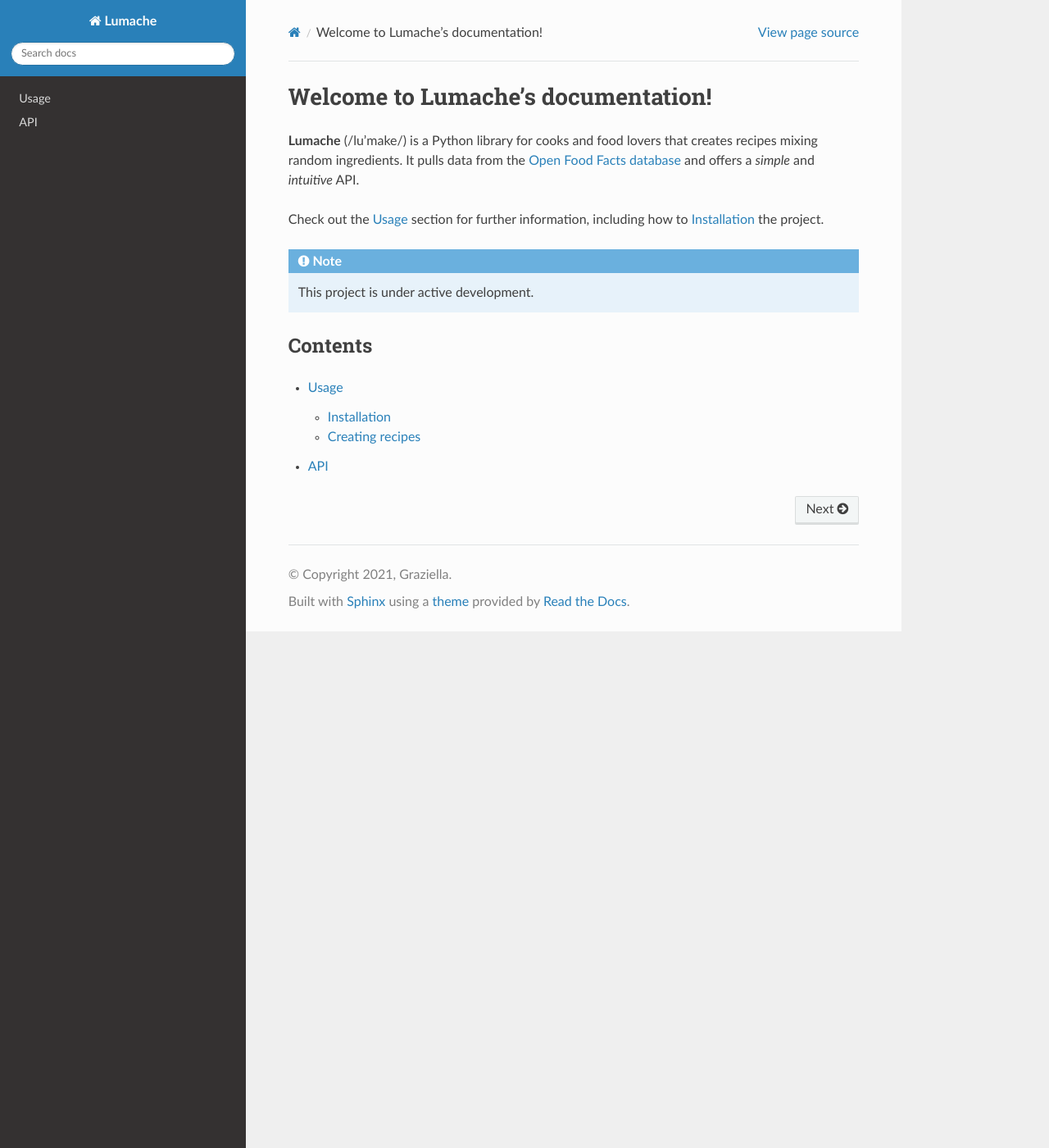
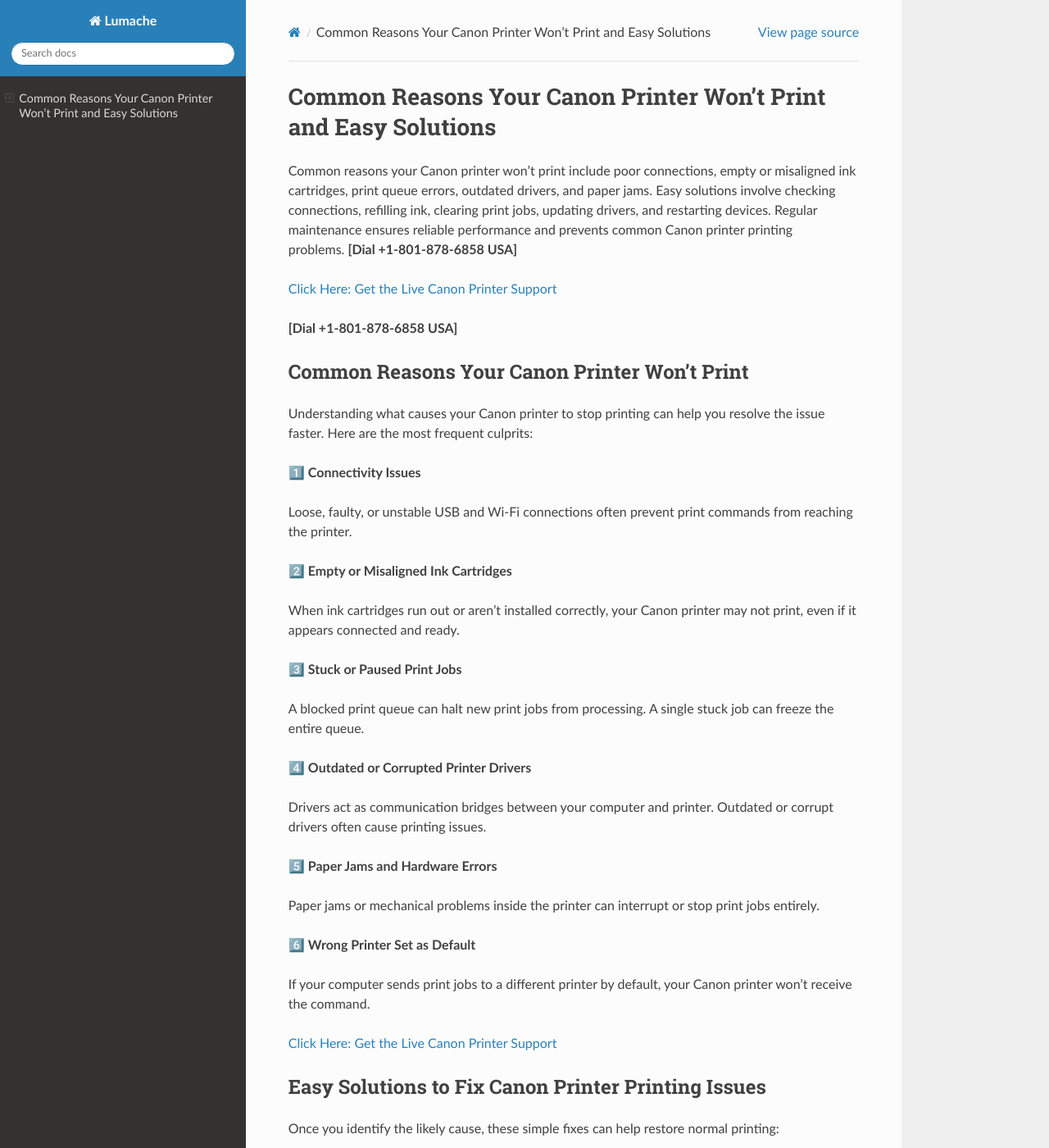
Before and after one commit to tomtomgarry/Canonusasmartprint, a Sphinx documentation site: the page built from docs/source/index.rst, in a window 1280 px wide and 1400 px high. Shown: the whole window at 82% size. Built offline with Sphinx 7.4.7 and the Read the Docs theme 3.1.0, drawn with Linux system fonts in a browser that asks for light colours; some of the changed text lies outside the part shown.

Commit message:
Update index.rst

```diff
--- a/docs/source/index.rst
+++ b/docs/source/index.rst
@@ -1,22 +1,75 @@
-Welcome to Lumache's documentation!
-===================================
+Common Reasons Your Canon Printer Won’t Print and Easy Solutions
+================================================================
 
-**Lumache** (/lu'make/) is a Python library for cooks and food lovers
-that creates recipes mixing random ingredients.
-It pulls data from the `Open Food Facts database <https://world.openfoodfacts.org/>`_
-and offers a *simple* and *intuitive* API.
+Common reasons your Canon printer won’t print include poor connections, empty or misaligned ink cartridges, print queue errors, outdated drivers, and paper jams. Easy solutions involve checking connections, refilling ink, clearing print jobs, updating drivers, and restarting devices. Regular maintenance ensures reliable performance and prevents common Canon printer printing problems. **[Dial +1-801-878-6858 USA]**
 
-Check out the :doc:`usage` section for further information, including
-how to :ref:`installation` the project.
+`Click Here: Get the Live Canon Printer Support <https://jivo.chat/KlZSRejpBm>`_
 
-.. note::
+**[Dial +1-801-878-6858 USA]**
 
-   This project is under active development.
+Common Reasons Your Canon Printer Won’t Print
+---------------------------------------------
 
-Contents
---------
+Understanding what causes your Canon printer to stop printing can help you resolve the issue faster. Here are the most frequent culprits:
 
-.. toctree::
+1️⃣ **Connectivity Issues**
 
-   usage
-   api
+Loose, faulty, or unstable USB and Wi-Fi connections often prevent print commands from reaching the printer.
+
+2️⃣ **Empty or Misaligned Ink Cartridges**
+
+When ink cartridges run out or aren’t installed correctly, your Canon printer may not print, even if it appears connected and ready.
+
+3️⃣ **Stuck or Paused Print Jobs**
+
+A blocked print queue can halt new print jobs from processing. A single stuck job can freeze the entire queue.
+
+4️⃣ **Outdated or Corrupted Printer Drivers**
+
+Drivers act as communication bridges between your computer and printer. Outdated or corrupt drivers often cause printing issues.
+
+5️⃣ **Paper Jams and Hardware Errors**
+
+Paper jams or mechanical problems inside the printer can interrupt or stop print jobs entirely.
+
+6️⃣ **Wrong Printer Set as Default**
+
+If your computer sends print jobs to a different printer by default, your Canon printer won’t receive the command.
+
+`Click Here: Get the Live Canon Printer Support <https://jivo.chat/KlZSRejpBm>`_
+
+Easy Solutions to Fix Canon Printer Printing Issues
+---------------------------------------------------
+
+Once you identify the likely cause, these simple fixes can help restore normal printing:
+
+✅ **Check All Connections**
+
+Verify that your printer is properly connected to your computer via USB or Wi-Fi. For wireless setups, ensure both the printer and computer are on the same network.
+
+✅ **Restart Printer and Computer**
+
+Power off both devices, wait 30 seconds, then turn them back on. This often clears minor glitches and reconnects the printer.
+
+✅ **Inspect Ink Cartridges and Paper**
+
+Confirm that cartridges have sufficient ink and are installed securely. Check for paper jams and ensure there’s paper loaded in the tray.
+
+✅ **Clear the Print Queue**
+
+Go to *Devices and Printers*, open the print queue for your Canon printer, and cancel any stuck or paused jobs.
+
+✅ **Update or Reinstall Printer Drivers**
+
+Download the latest drivers for your printer model from the official Canon website to replace any outdated or corrupted software.
+
+✅ **Set Canon Printer as Default**
+
+In your system’s printer settings, select your Canon printer and choose *Set as default printer* to ensure it receives all future print jobs.
+
+`Click Here: Get the Live Canon Printer Support <https://jivo.chat/KlZSRejpBm>`_
+
+Conclusion
+----------
+
+Most Canon printer problems — from connection failures to paper jams — have simple, effective fixes. By carefully checking connections, ink levels, print queues, and drivers, you can quickly resolve most issues without professional help. Regular maintenance, keeping drivers updated, and using the printer regularly can help prevent these common problems from returning.
```
